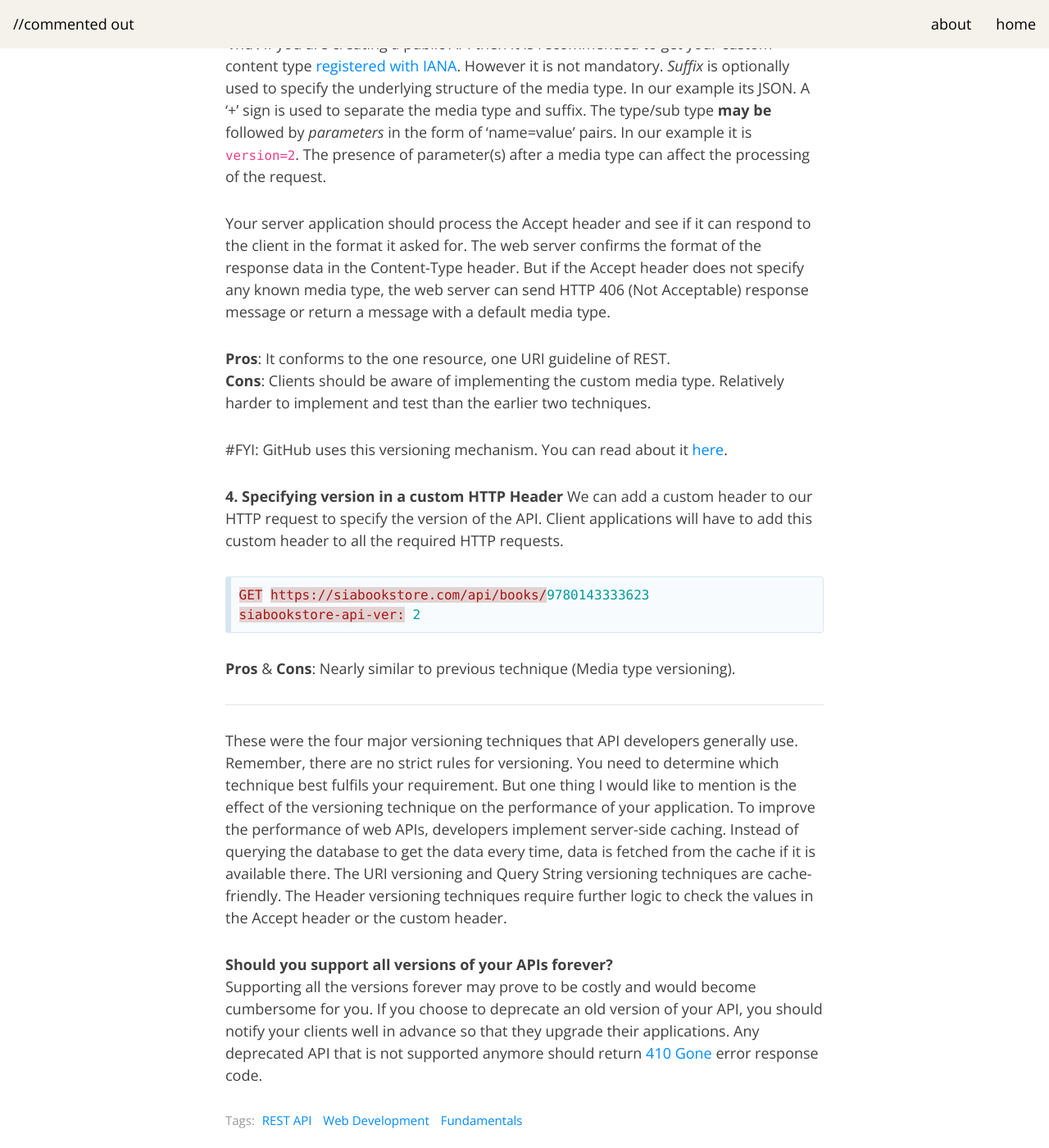
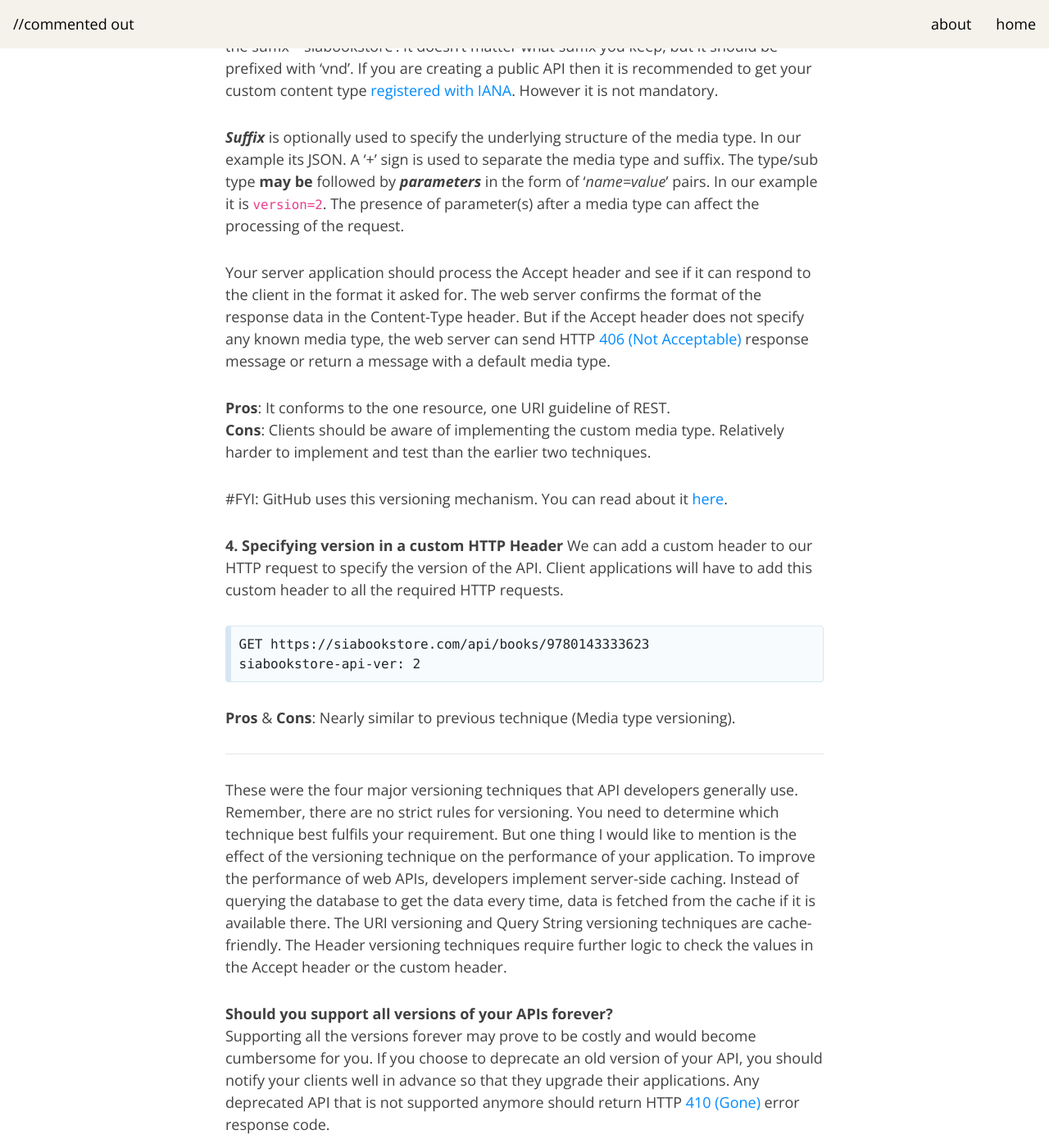
Before and after one commit to commentedout/commentedout.github.io, a Jekyll site: the page built from _posts/2020-03-21-api-versioning-techniques.md, in a window 1280 px wide and 1400 px high, scrolled down 5041 px. Shown: the whole window at 82% size. Built offline with Jekyll 4.4.1, drawn with Linux system fonts in a browser that asks for light colours; nearby versions of some CDN libraries; comment, search, counter and statistics services are not loaded; some of the changed text lies outside the part shown.

Commit message:
_posts/2020-03-21-api-versioning-techniques.md updated from https://stackedit.io/

```diff
--- a/_posts/2020-03-21-api-versioning-techniques.md
+++ b/_posts/2020-03-21-api-versioning-techniques.md
@@ -54,12 +54,12 @@
 
 **1. Specifying version in the URI**
 Every time you modify your Web API or modify the schema of response, you add a version number to the URI. The previously existing URIs should continue to operate as before. For our bookstore example, we can do it like this-
-~~~json
+~~~
 GET https://siabookstore.com/api/v2/books
 ~~~
 
 For now, the older URI-
-~~~json
+~~~
 https://siabookstore.com/api/books
 ~~~
 can be assumed to be *Version 1* if you don't want to modify the client application (mobile app).
@@ -68,7 +68,7 @@
 
 **Pros**: Easy to implement and understand. Web Servers will handle the routing for you if you have set up your directory structure appropriately.
 **Cons**: Some people who strictly adhere to the rules - "Once a URI is assigned to a resource it should never change" or "A resource must be accessible by only one URI" argue that this method of versioning is bad. For e.g.  in our case, one book is being represented by multiple URIs.
-~~~json
+~~~
 ../api/v1/books/9780143333623
 ../api/v2/books/9780143333623
 ~~~
@@ -78,12 +78,12 @@
 
 **2. Specifying version in a Query String**
 Another way to specify the version in the HTTP request is to mention it in a query string of the URI. Something like this:
-~~~json
+~~~
 GET https://siabookstore.com/api/books?ver=2
 ~~~
 This technique allows you to host several API versions on a single base path and differentiate between them using the query string parameter.
 **Pros:** One resource will be identified by only one URI. e.g.
-~~~json
+~~~
 ../api/books/9780143333623&ver=1
 ../api/books/9780143333623&ver=2
 ~~~
@@ -101,7 +101,7 @@
 
 (i) Specify version as **part of the media type**:
 
-~~~json
+~~~
 GET https://siabookstore.com/api/books/9780143333623
 Accept: application/vnd.siabookstore.v2+json
 ~~~
@@ -109,7 +109,7 @@
 `json` is the suffix.
 
 (ii) Specify version as a **parameter to the media type**:
-~~~json
+~~~
 GET https://siabookstore.com/api/books/9780143333623
 Accept: application/vnd.siabookstore+json;version=2
 ~~~
@@ -120,9 +120,12 @@
 If you are unfamiliar with the nomenclatures mentioned above, let me try to explain these through the diagram below. Here are two different values of *Accept* header used in our example:
 
 ![enter image description here](https://raw.githubusercontent.com/commentedout/commentedout.github.io/master/assets/img/api-ver-02.png)
-In both of the header values shown above, media type's sub type is vendor specific (hence the prefix - 'vnd'). As this API is for the company Sia Bookstore, we have added the suffix - 'siabookstore'. It doesn't matter what suffix you keep, but it should be prefixed with 'vnd'. If you are creating a public API then it is recommended to get your custom content type [registered with IANA](https://www.iana.org/assignments/media-types/media-types.xhtml). However it is not mandatory.  *Suffix* is optionally used to specify the underlying structure of the media type. In our example its JSON. A '+' sign is used to separate the media type and suffix. The type/sub type **may be** followed by *parameters* in the form of 'name=value' pairs. In our example it is `version=2`. The presence of parameter(s) after a media type can affect the processing of the request.
 
-Your server application should process the Accept header and see if it can respond to the client in the format it asked for. The web server confirms the format of the response data in the Content-Type header. But if the Accept header does not specify any known media type, the web server can send HTTP 406 (Not Acceptable) response message or return a message with a default media type.
+In both of the header values shown above, media type's sub type is vendor specific (hence the prefix - 'vnd'). As this API is for the company Sia Bookstore, we have added the suffix - 'siabookstore'. It doesn't matter what suffix you keep, but it should be prefixed with 'vnd'. If you are creating a public API then it is recommended to get your custom content type [registered with IANA](https://www.iana.org/assignments/media-types/media-types.xhtml). However it is not mandatory.
+
+ ***Suffix*** is optionally used to specify the underlying structure of the media type. In our example its JSON. A '+' sign is used to separate the media type and suffix. The type/sub type **may be** followed by ***parameters*** in the form of '*name=value*' pairs. In our example it is `version=2`. The presence of parameter(s) after a media type can affect the processing of the request.
+
+Your server application should process the Accept header and see if it can respond to the client in the format it asked for. The web server confirms the format of the response data in the Content-Type header. But if the Accept header does not specify any known media type, the web server can send HTTP [406 (Not Acceptable)](https://developer.mozilla.org/en-US/docs/Web/HTTP/Status/406) response message or return a message with a default media type.
 
 **Pros**: It conforms to the one resource, one URI guideline of REST.
 **Cons**: Clients should be aware of implementing the custom media type. Relatively harder to implement and test than the earlier two techniques.
@@ -132,7 +135,7 @@
 **4. Specifying version in a custom HTTP Header**
 We can add a custom header to our HTTP request to specify the version of the API. Client applications will have to add this custom header to all the required HTTP requests.
 
-~~~json
+~~~
 GET https://siabookstore.com/api/books/9780143333623
 siabookstore-api-ver: 2
 ~~~
@@ -143,4 +146,4 @@
 These were the four major versioning techniques that API developers generally use. Remember, there are no strict rules for versioning. You need to determine which technique best fulfils your requirement. But one thing I would like to mention is the effect of the versioning technique on the performance of your application. To improve the performance of web APIs, developers implement server-side caching. Instead of querying the database to get the data every time, data is fetched from the cache if it is available there. The URI versioning and Query String versioning techniques are cache-friendly. The Header versioning techniques require further logic to check the values in the Accept header or the custom header.
 
 **Should you support all versions of your APIs forever?**
-Supporting all the versions forever may prove to be costly and would become cumbersome for you. If you choose to deprecate an old version of your API, you should notify your clients well in advance so that they upgrade their applications. Any deprecated API that is not supported anymore should return [410 Gone](https://developer.mozilla.org/en-US/docs/Web/HTTP/Status/410) error response code.
+Supporting all the versions forever may prove to be costly and would become cumbersome for you. If you choose to deprecate an old version of your API, you should notify your clients well in advance so that they upgrade their applications. Any deprecated API that is not supported anymore should return HTTP [410 (Gone)](https://developer.mozilla.org/en-US/docs/Web/HTTP/Status/410) error response code.
```
